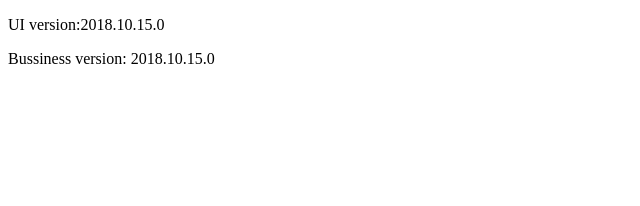
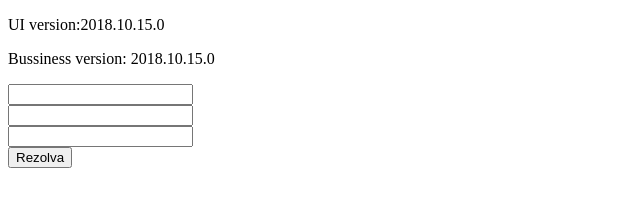
Before and after one commit to FlorinnB/FlorinnB.github.io, a plain HTML site: page html5/ec2.html in a window 1280 px wide. Shown: the whole page, without its empty margins (0-640 px from the left). Drawn offline with Linux system fonts and the light colour scheme.

Commit message:
ui update

```diff
--- a/html5/ec2.html
+++ b/html5/ec2.html
@@ -4,6 +4,18 @@
 <p>UI version:2018.10.15.0</p>
 <p id="id_bussiness_version"></p>
 
+
+<input type="text" id="id_a"></input>
+<br>
+<input type="text" id="id_b"></input>
+<br>
+<input type="text" id="id_c"></input>
+<br>
+
+<button type="button" onclick="rezolva()">Rezolva</button>
+
+<p id="id_x1"></p>
+<p id="id_x2"></p>
 <script src="ec2.js"></script>
 </body>
 </html>
```
